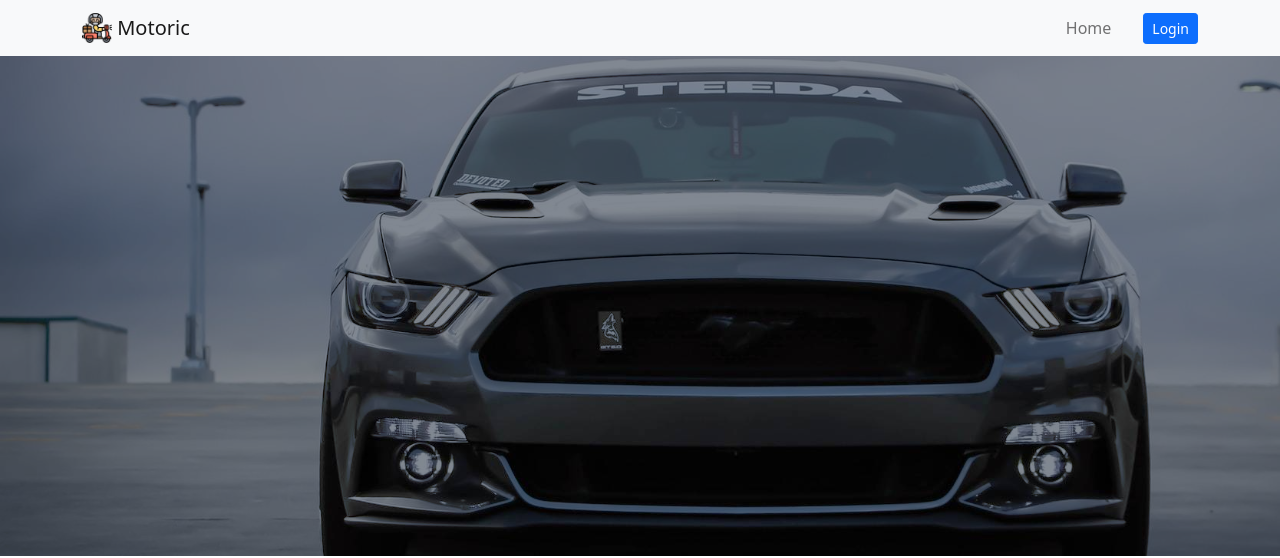
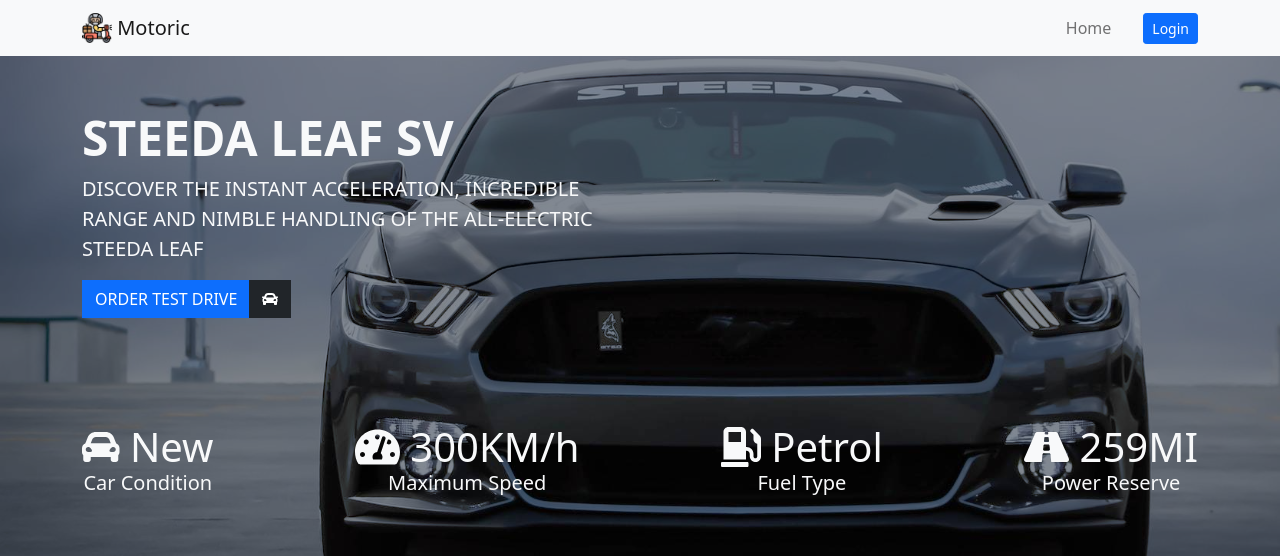
Before and after one commit to tohirRaihan/motoric-client, a React (Create React App) app: page / in a window 1280 px wide. Shown: the top 558 px of the page. Built offline with nearby package versions, Linux system fonts and the light colour scheme; no server answers.

Commit message:
update Banner component

```diff
--- a/src/Pages/Home/Banner/Banner.js
+++ b/src/Pages/Home/Banner/Banner.js
@@ -1,10 +1,68 @@
+import {
+    faCar,
+    faCarAlt,
+    faGasPump,
+    faRoad,
+    faTachometerAlt
+} from '@fortawesome/free-solid-svg-icons';
+import { FontAwesomeIcon } from '@fortawesome/react-fontawesome';
 import React from 'react';
+import { Button, ButtonGroup, Col, Container, Row } from 'react-bootstrap';
+import { Link } from 'react-router-dom';
 import './Banner.css';
 
 const Banner = () => {
     return (
-        <section className="banner">
-
+        <section className="banner text-light">
+            <Container className="h-100">
+                <Row className="h-100 align-items-center">
+                    <Col xs={12} md={6}>
+                        <h1 className="fw-bold display-5">STEEDA LEAF SV</h1>
+                        <p className="lead">
+                            DISCOVER THE INSTANT ACCELERATION, INCREDIBLE RANGE
+                            AND NIMBLE HANDLING OF THE ALL-ELECTRIC STEEDA LEAF
+                        </p>
+                        <ButtonGroup>
+                            <Link
+                                className="btn btn-primary rounded-0"
+                                to=''
+                            >
+                                ORDER TEST DRIVE
+                            </Link>
+                            <Button className="rounded-0" variant="dark">
+                                <FontAwesomeIcon
+                                    className=""
+                                    icon={faCar}
+                                />
+                            </Button>
+                        </ButtonGroup>
+                    </Col>
+                    <Col xs={12}>
+                        <div className="car-info d-none d-md-flex justify-content-between h1">
+                            <div className="condition">
+                                <FontAwesomeIcon icon={faCarAlt} />
+                                <span className=""> New</span>
+                                <p className='lead m-0 text-center'>Car Condition</p>
+                            </div>
+                            <div className="max-speed">
+                                <FontAwesomeIcon icon={faTachometerAlt} />
+                                <span className=""> 300KM/h</span>
+                                <p className='lead m-0 text-center'>Maximum Speed</p>
+                            </div>
+                            <div className="car-oil">
+                                <FontAwesomeIcon icon={faGasPump} />
+                                <span className=""> Petrol</span>
+                                <p className='lead m-0 text-center'>Fuel Type</p>
+                            </div>
+                            <div className="power-reserve">
+                                <FontAwesomeIcon icon={faRoad} />
+                                <span className=""> 259MI</span>
+                                <p className='lead m-0 text-center'>Power Reserve</p>
+                            </div>
+                        </div>
+                    </Col>
+                </Row>
+            </Container>
         </section>
     );
 };
```
